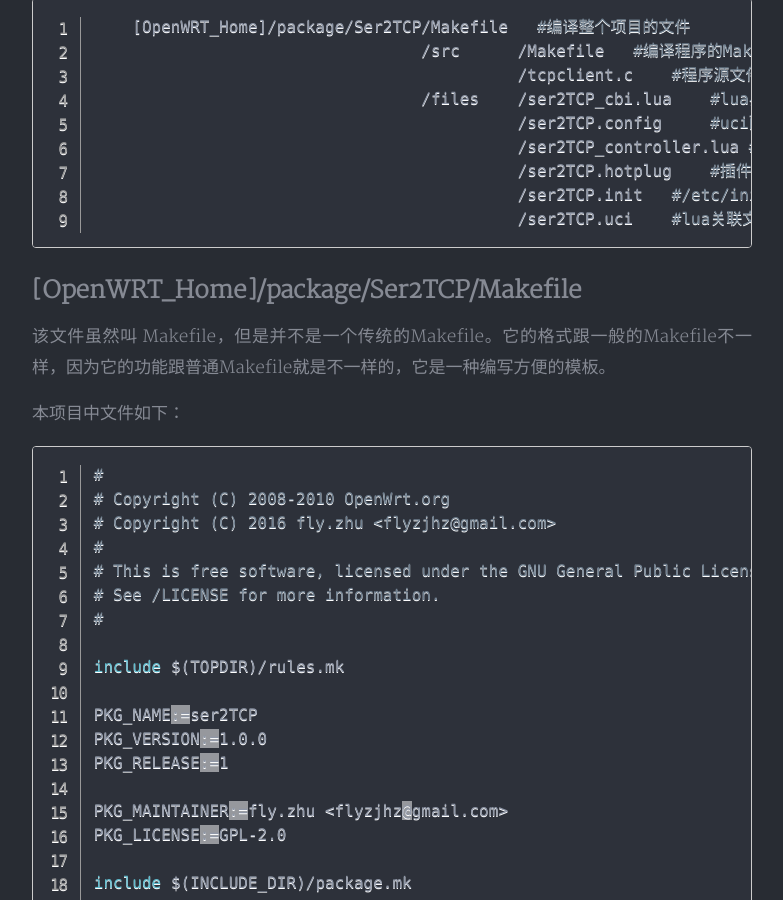
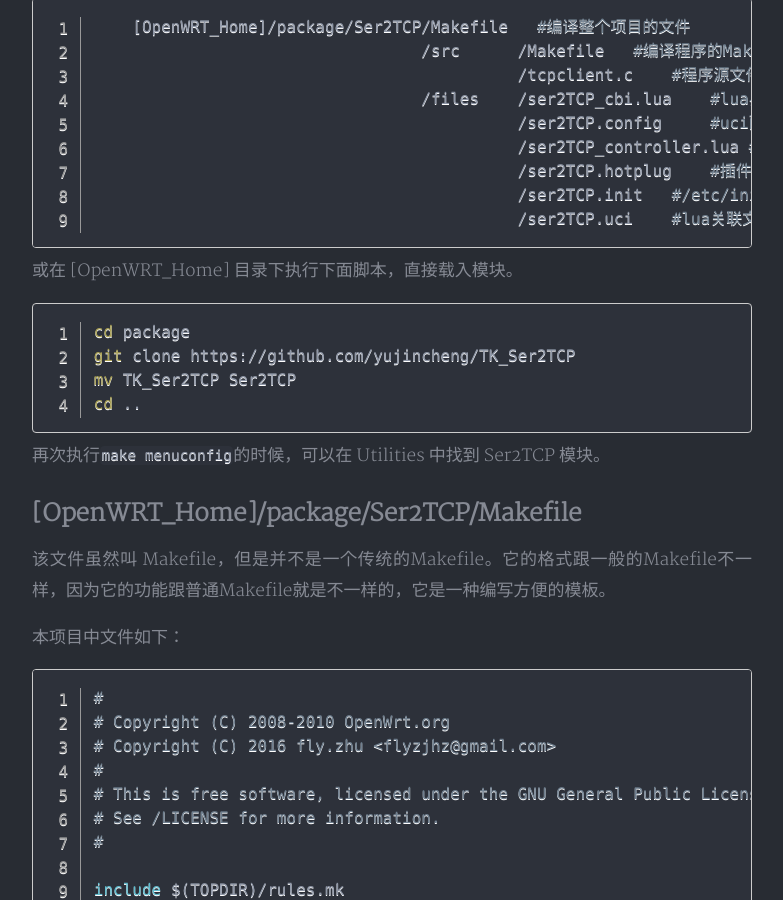
Before and after one commit to zoeyuchao/zoeyuchao.github.io, a Jekyll site: the page built from _posts/2018-07-29-Ser2TCP.md, in a window 1280 px wide and 900 px high, scrolled down 840 px. Shown: the whole window, without its empty margins (248-1031 px from the left). Built offline with Jekyll 4.4.1, drawn with Linux system fonts in a browser that asks for light colours; nearby versions of some CDN libraries; comment, search, counter and statistics services are not loaded; a style sheet for code colours, icons or effects is not loaded.

Commit message:
fresh sum

````diff
--- a/_posts/2018-07-29-Ser2TCP.md
+++ b/_posts/2018-07-29-Ser2TCP.md
@@ -26,6 +26,17 @@
                                             /ser2TCP.init   #/etc/init.d/ser2TCP
                                             /ser2TCP.uci    #lua关联文件
 ```
+
+或在 [OpenWRT_Home] 目录下执行下面脚本，直接载入模块。
+
+```Shell
+cd package
+git clone https://github.com/yujincheng/TK_Ser2TCP
+mv TK_Ser2TCP Ser2TCP
+cd ..
+```
+
+再次执行```make menuconfig```的时候，可以在 Utilities 中找到 Ser2TCP 模块。
 
 ##  [OpenWRT_Home]/package/Ser2TCP/Makefile
 
````
Also changed, not shown: _posts/2018-07-30-社会实践总结.md (+8 -0 lines).
